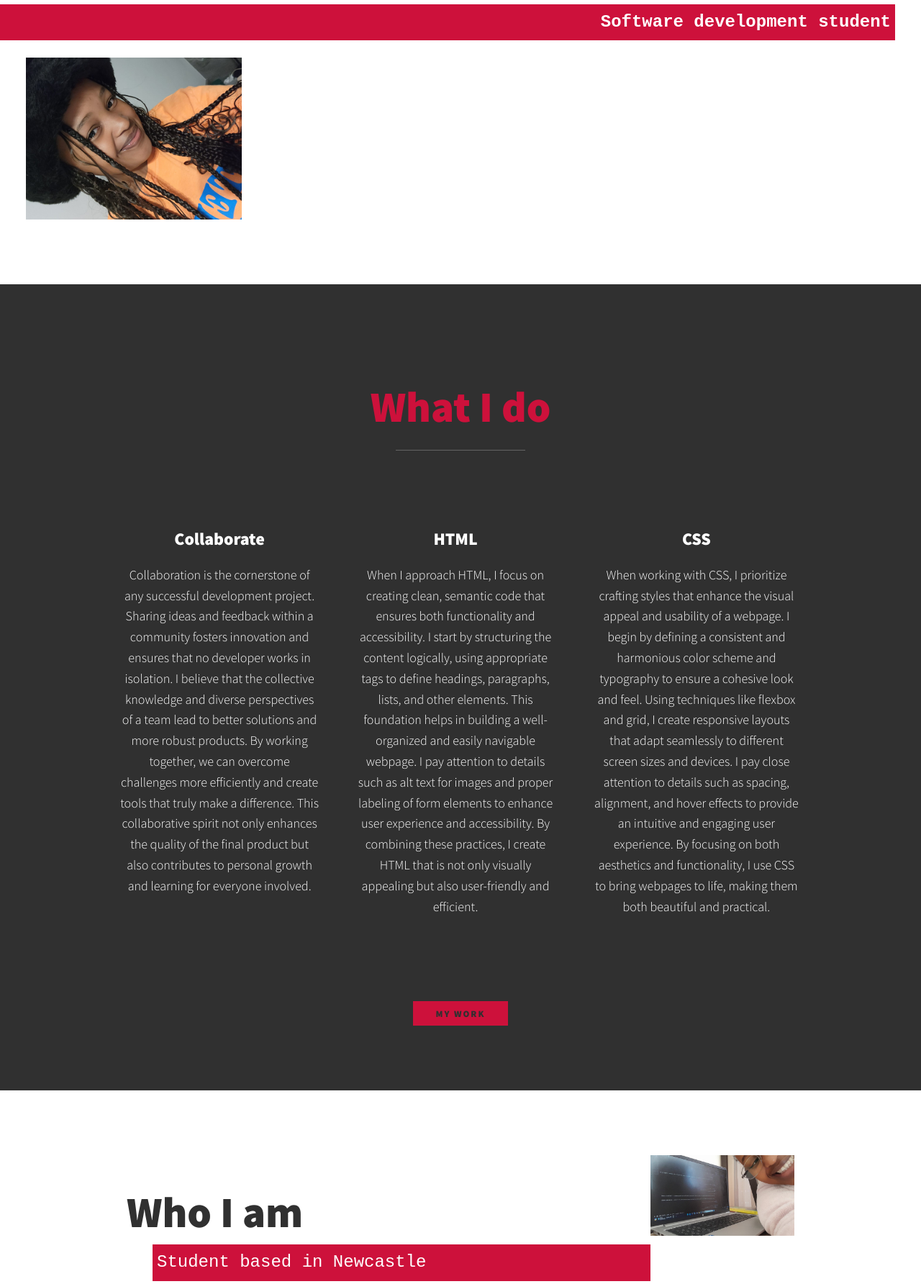
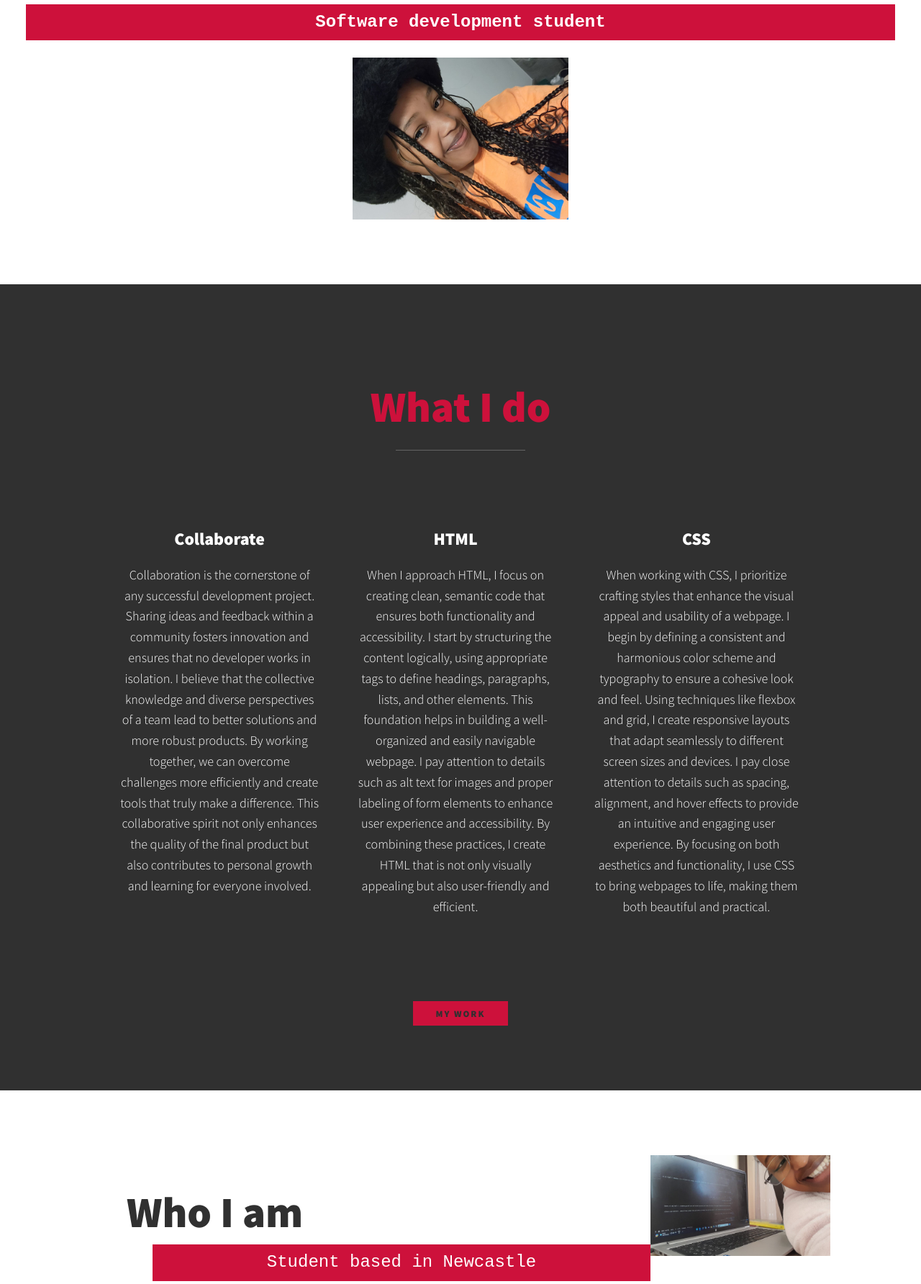
Before and after one commit to phumebyte/CS20240138_WFO2407_C_Phumelele-Dlamini_SDF07, a plain HTML site: page index.html in a window 1280 px wide. Shown: the part 376-2160 px from the top of the page at 72% size. Drawn offline with nearby package versions, Linux system fonts and the light colour scheme.

Commit message:
Edited margins

```diff
--- a/styles.css
+++ b/styles.css
@@ -81,7 +81,7 @@ img {
 }
 
 .about-me-img {
-    width: 250px;
+    width: 300px;
     height: auto;
 }
 
@@ -90,6 +90,10 @@ img {
 :focus {
     outline: 3px solid var(--cl-accent);
     outline-offset: 3px;
+}
+
+strong {
+    font-weight: var(--fw-bold);
 }
 
 /*button styling*/
@@ -161,6 +165,11 @@ h3 {
     font-weight: var(--fw-bold);
     margin-bottom: 1em;
     color: white;
+}
+
+header {
+    margin: 0;
+    padding: 0;
 }
 
 /* Hamburger menu and nav links */
@@ -302,17 +311,21 @@ h3 {
 
 .intro {
     position: relative;
+    margin: 0;
+    padding: 0 2em;
 }
 
 .intro-img {
     box-shadow: var(--bs);
+    margin-left: auto;
+    margin-right: auto;
 }
 
 .section__subtitle--intro {
     display: inline-block;
 }
 @media (min-width: 600px){
-    .intro{
+    .intro {
         display: grid;
         width: min-content;
         margin: 0 auto;
@@ -332,10 +345,9 @@ h3 {
     align-self: start;
     grid-column: -1 / 1;
     grid-row: 2;
-    text-align: right;
+    text-align: center;
     position: relative;
-    left: -1.5em;
-    width: calc(100% + 1.5em);
+    width: 100%;
 }
 }
 
@@ -433,20 +445,20 @@ h3 {
         padding: .25em;
         font-family: var(--ff-secondary);
         margin-bottom: 1em;
-        text-align: left;
+        text-align: center;
         position: relative;
         right: -1.5em;
         width: auto; /* Auto width to prevent stacking */
         display: inline-block;
         white-space: nowrap; /* Prevent line breaks */
     }
-
-    .about-me-img {
-        grid-row: 1/-1;
-        grid-column: 2;
+        .about-me-img {
+        grid-area: img;
+        min-width: 250px;
         position: relative;
         z-index: 2;
     }
+
 }
 
  /* portfolio section */
```
